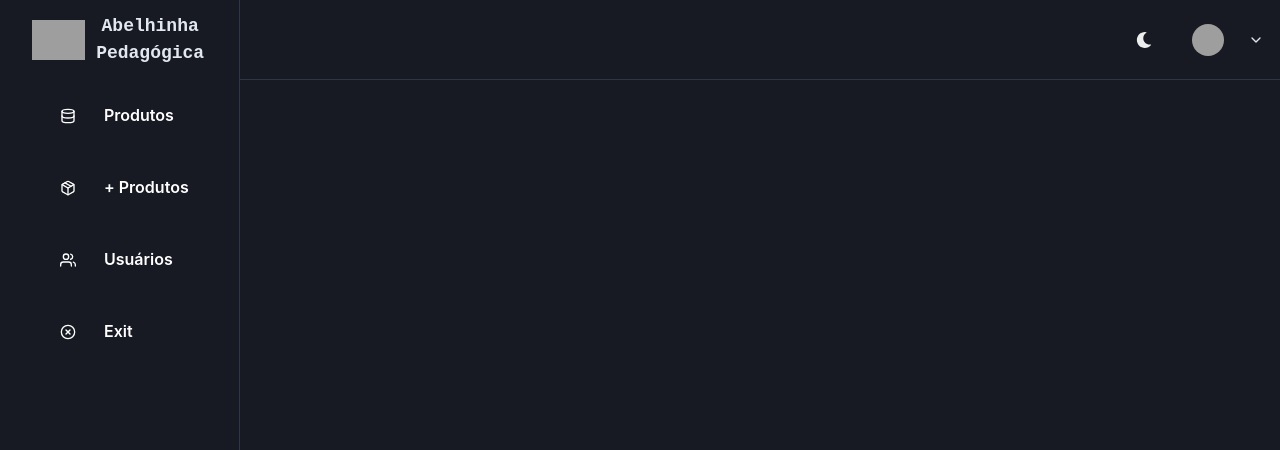
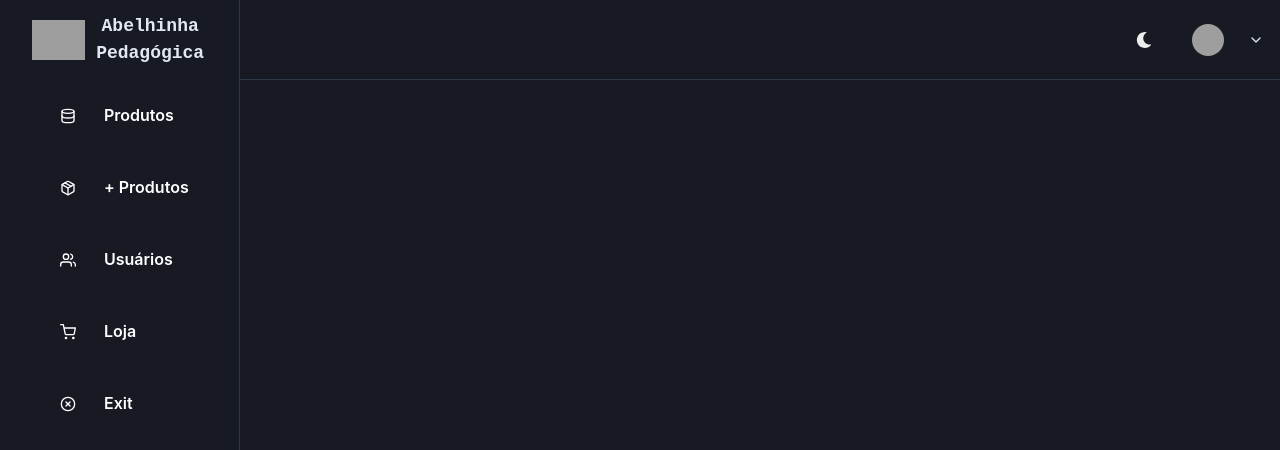
Before and after one commit to jgb27/abelhinha-pedagogica, a React (Vite) app: page /admin in a window 1280 px wide. Shown: the top 450 px of the page. Built offline with nearby package versions, Linux system fonts and the light colour scheme; no server answers; grey boxes are pictures that could not be loaded.

Commit message:
Feat(SideBarHeader): new link
Acesso rápido do admin a pág de vendas

```diff
--- a/src/components/admin/layout/Sidebar/SidebarHeader.jsx
+++ b/src/components/admin/layout/Sidebar/SidebarHeader.jsx
@@ -1,6 +1,6 @@
 import { Box, Flex, Image, CloseButton, Text, useColorMode, IconButton, Button } from "@chakra-ui/react"
 import { useNavigate } from "react-router-dom"
-import { FiDatabase, FiPackage, FiUsers, FiXCircle } from "react-icons/fi"
+import { FiDatabase, FiPackage, FiUsers, FiUser, FiXCircle, FiShoppingCart } from "react-icons/fi"
 import { useAppContext } from "../../../../AppProvider"
 
 const NavItem = ({ icon, children, name }) => {
@@ -65,6 +65,8 @@ const SidebarContent = ({ onClose, ...rest }) => {
     { name: 'Produtos', icon: <FiDatabase /> },
     { name: '+ Produtos', icon: <FiPackage /> },
     { name: 'Usuários', icon: <FiUsers /> },
+    // { name: '+ Usuários', icon: <FiUser /> },
+    { name: 'Loja', icon: <FiShoppingCart /> },
     { name: 'Exit', icon: <FiXCircle /> }
   ]
 
```
